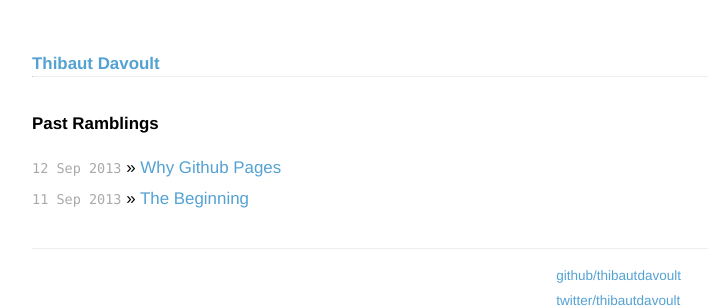
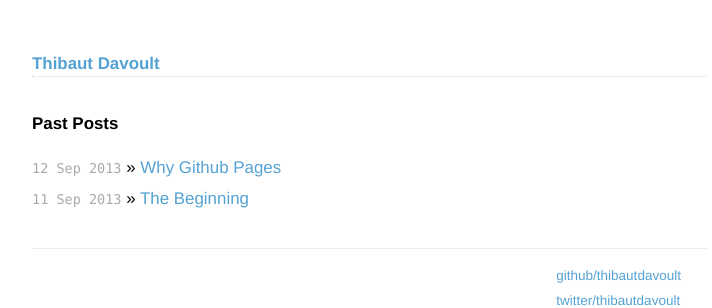
Before and after one commit to thibautdavoult/blog, a Jekyll site: the page built from index.html, in a window 1280 px wide. Shown: the top 308 px of the page, without its empty margins (270-982 px from the left). Built offline with Jekyll 4.4.1, drawn with Linux system fonts in a browser that asks for light colours; Markdown is read by kramdown in place of the engine named in the settings.

```diff
--- a/_layouts/default.html
+++ b/_layouts/default.html
@@ -3,7 +3,7 @@
     <head>
         <meta charset="utf-8">
         <meta http-equiv="X-UA-Compatible" content="IE=edge,chrome=1">
-        <title>Thibaut's Ramblings</title>
+        <title>Thibaut Davoult</title>
         <meta name="viewport" content="width=device-width">
 
         <!-- syntax highlighting CSS -->
--- a/index.html
+++ b/index.html
@@ -4,7 +4,7 @@ title: Thibaut Davoult
 ---
 
 <div id="home">
-  <h1>Past Ramblings</h1>
+  <h1>Past Posts</h1>
   <ul class="posts">
     {% for post in site.posts %}
       <li><span>{{ post.date | date_to_string }}</span> &raquo; <a href="{{ post.url }}">{{ post.title }}</a></li>
```
